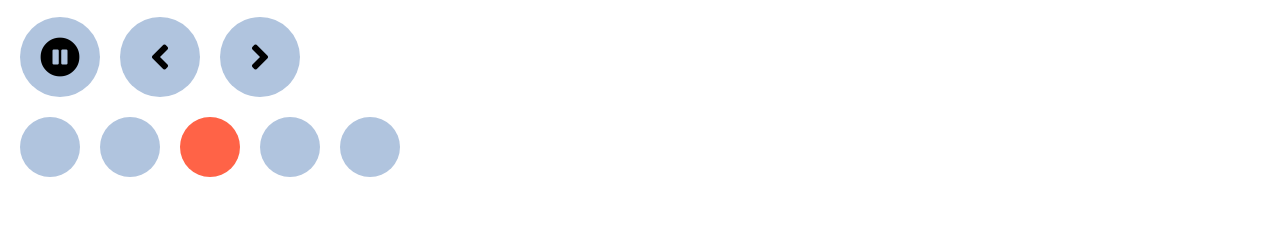
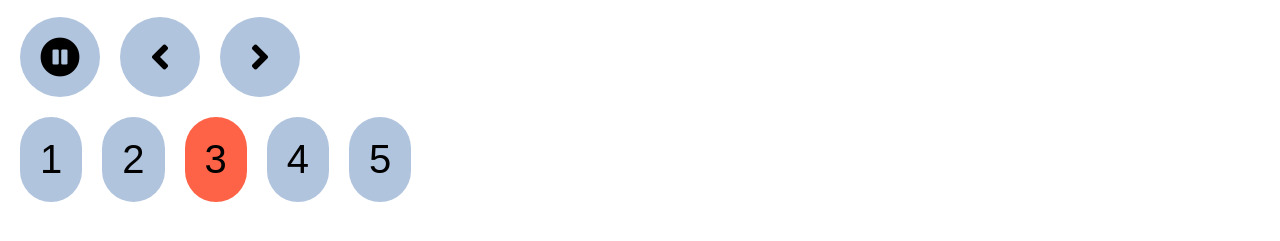
Before and after one commit to shege68/slider_vanillaJS, a plain HTML site: page index.html in a window 1280 px wide. Shown: the part 173-414 px from the top of the page. Drawn offline with Linux system fonts and the light colour scheme.

Commit message:
базовий(динамічна генерація елементів управління)

```diff
--- a/index.html
+++ b/index.html
@@ -21,23 +21,6 @@
       <div class="slide">Slide 4</div>
       <div class="slide">Slide 5</div>
     </div>
-
-    <div id="controls-container" class="controls">
-      <div id="pause-btn" class="control control-pause"><i class="fas fa-pause-circle">
-        </i></div>
-      <div id="prev-btn" class="control control-prev"><i class="fas fa-angle-left">
-        </i></div>
-      <div id="next-btn" class="control control-next"><i class="fas fa-angle-right">
-        </i></div>
-    </div>
-
-    <div id="indicators-container" class="indicators">
-      <div class="indicator active" data-slide-to="0"></div>
-      <div class="indicator" data-slide-to="1"></div>
-      <div class="indicator" data-slide-to="2"></div>
-      <div class="indicator" data-slide-to="3"></div>
-      <div class="indicator" data-slide-to="4"></div>
-    </div>
   </div>
   <script src="js/main.js"></script>
 </body>
--- a/js/main.js
+++ b/js/main.js
@@ -1,30 +1,70 @@
-// паттерн модуль - самовикликаєма функція з замиканням
-(function () {
-  // carousel
-  const carousel = document.querySelector('#carousel');
+// отримуємо з html id carousel і записуємо в container
+const container = document.querySelector('#carousel');
 // отримуємо слайди
-  const slides = carousel.querySelectorAll('.slide');
-  const indicatorsContainer = carousel.querySelector('#indicators-container');
-  // отримуємо індикатори (через делегування)
-  const indicatorItems = indicatorsContainer.querySelectorAll('.indicator');
-  //console.log(indicatorItems);
-  const controls = carousel.querySelector('.controls');
-  // отримуємо кнопки у батьківського елемента
-  const pauseBtn = controls.querySelector('#pause-btn');
-  const prevBtn = controls.querySelector('#prev-btn');
-  const nextBtn = controls.querySelector('#next-btn');
+const slides = container.querySelectorAll('.slide');
+
 // константи
+// кількість слайдів
 const SLIDES_COUNT = slides.length;
+// коди клавіатури
 const CODE_ARROW_LEFT = 'ArrowLeft';
 const CODE_ARROW_RIGHT = 'ArrowRight';
 const CODE_SPACE = 'Space';
+// класи fontawesome
 const FA_PAUSE = '<i class="fas fa-pause-circle"></i >';
 const FA_PLAY = '<i class="fas fa-play-circle"></i >';
+const FA_PREV = '<i class="fas fa-angle-left"></i>';
+const FA_NEXT = '<i class="fas fa-angle-right"></i>';
 
+// змінні
 let currentSlide = 0;
 let timerID = null;
 let isPlaying = true;
 let interval = 2000;
+
+// динамічна ініціалізація кнопок класа controls (порядок важливий !)
+function initControls() {
+  // створюємо елемент div
+  const controls = document.createElement('div');
+  // виводимо кнопки в константи
+  const PAUSE = `<div id="pause-btn" class="control control-pause">${FA_PAUSE}</div>`;
+  const PREV = `<div id="prev-btn" class="control control-prev">${FA_PREV}</div>`;
+  const NEXT = `<div id="next-btn" class="control control-next">${FA_NEXT}</div>`;
+  // добавляємо діву id controls-container та клас controls
+  controls.setAttribute('id', 'controls-container');
+  controls.setAttribute('class', 'controls');
+  // добавляємо в дів кнопки
+  controls.innerHTML = PAUSE + PREV + NEXT;
+  // добавляємо клас controls всередину container
+  container.append(controls);
+  pauseBtn = container.querySelector('#pause-btn');
+  prevBtn = container.querySelector('#prev-btn');
+  nextBtn = container.querySelector('#next-btn');
+}
+
+// динамічна ініціалізація індикаторів класа indicators (порядок важливий !)
+function initIndicators() {
+  // створюємо елемент div
+  const indicators = document.createElement('div');
+
+  indicators.setAttribute('id', 'indicators-container');
+  indicators.setAttribute('class', 'indicators');
+
+  // в циклі добавляємо дочірній клас indicator в indicators по кількості слайдів
+  for (let i = 0; i < SLIDES_COUNT; i++) {
+    const indicator = document.createElement('div');
+    indicator.setAttribute('class', i !== 0 ? 'indicator' : 'indicator active');
+    //indicator.setAttribute('data-slide-to', i);
+    // або через обєкт dataset
+    indicator.dataset.slideTo = `${i}`;
+    indicator.innerHTML = `${i + 1}`;
+    indicators.append(indicator);
+  }
+  // добавляємо сам клас indicators до батьківського container
+  container.append(indicators);
+  indicatorsContainer = container.querySelector('#indicators-container');
+  indicatorItems = indicatorsContainer.querySelectorAll('.indicator');
+}
 
 function gotoNth(n) {
   //debugger;
@@ -73,6 +113,7 @@
   gotoNext();
 }
 
+// функція обробник індикаторів
 function indicate(e) {
   const target = e.target;
 
@@ -85,6 +126,7 @@
   }
 }
 
+// функція обробник кодів клавіатури
 function pressKey(e) {
   console.log(e);
   if (e.code === CODE_ARROW_LEFT) prev();
@@ -104,11 +146,11 @@
 
 // головна функція
 function initApp() {
+  initControls();
+  initIndicators();
   initListener();
   tick();
 }
 
 // точка входа !!!
 initApp();
-
-}());
```
Lines whose indentation alone changed are shown as unchanged.
